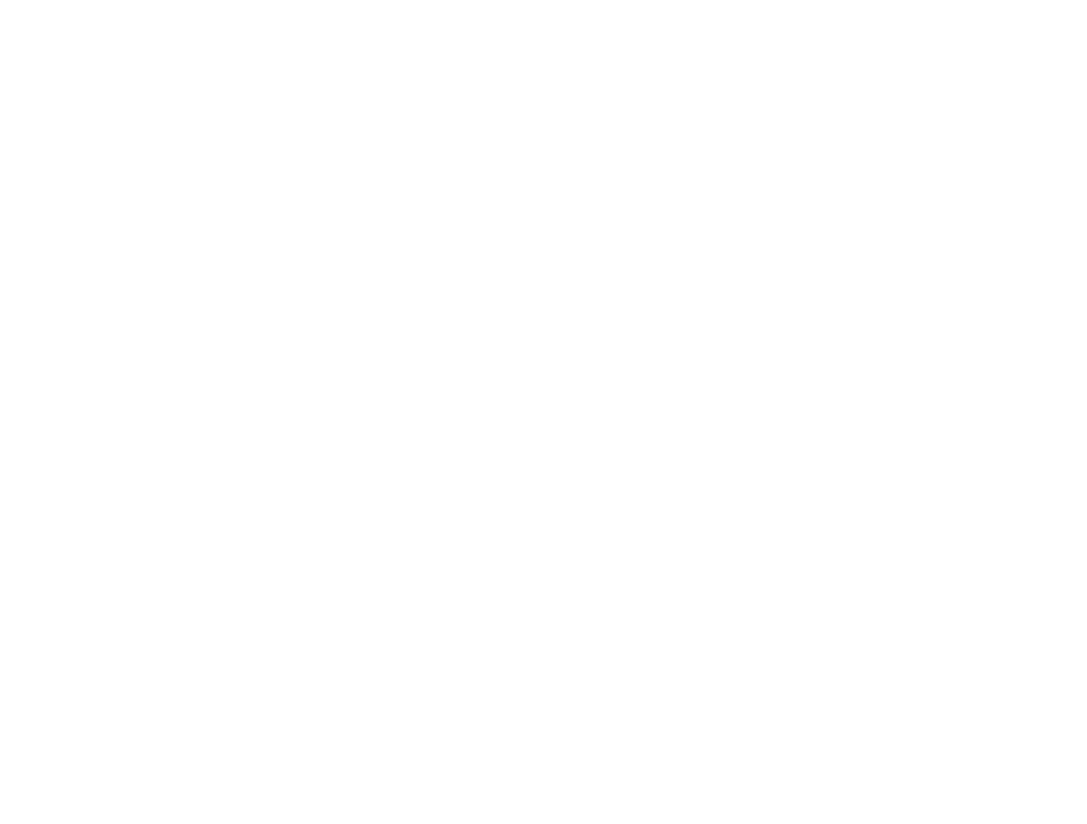
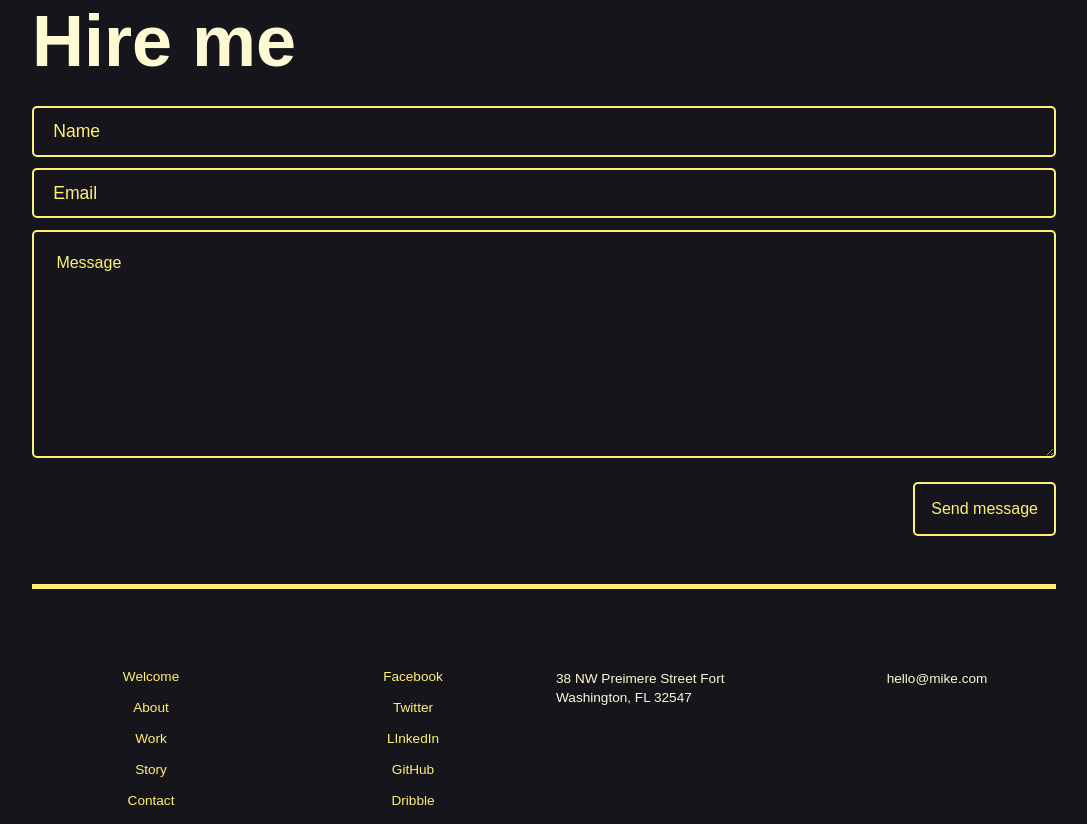
Before and after one commit to thecybergeneral/Portfolio-project, a plain HTML site: page index.html in a window 1280 px wide. Shown: the whole page, without its empty margins (96-1183 px from the left). Before the commit the page ends 800 px from the top, so only its background shows below. Drawn offline with Linux system fonts and the light colour scheme.

Commit message:
updated with the hire me and footer section

```diff
--- a/index.html
+++ b/index.html
@@ -1,15 +1,14 @@
 <!DOCTYPE html>
 <html lang="en">
   <head>
-    <meta charset="UTF-8">
-    <meta name="viewport" content="width=device-width, initial-scale=1.0">
+    <meta charset="UTF-8" />
+    <meta name="viewport" content="width=device-width, initial-scale=1.0" />
     <title>Mike's website</title>
+    <link rel="stylesheet" href="style.css" />
   </head>
   <body>
     <!-- For Azeez and co -->
-    <header>
-
-    </header>
+    <header></header>
     <main>
       <!-- write your codes here for the section you are working on -->
       <section id="hero"></section>
@@ -18,12 +17,46 @@
       <section id="works"></section>
 
       <section id="hire">
+        <div class="hire-box">
+          <h1>Hire me</h1>
+          <input type="text" placeholder="Name" /><br />
+          <input type="email" placeholder="Email" /><br />
+          <textarea
+            name="message"
+            id="message"
+            cols="30"
+            rows="10"
+            placeholder="Message"
+          ></textarea
+          ><br />
+          <div class="btn"><button>Send message</button></div>
 
+        </div>
       </section>
-
     </main>
     <footer>
-
+     <div class="footer-box">
+      <div>
+        <p>Welcome</p>
+        <p>About</p>
+        <p>Work</p>
+        <p>Story</p>
+        <p>Contact</p>
+      </div>
+      <div>
+        <p>Facebook</p>
+        <p>Twitter</p>
+        <p>LInkedIn</p>
+        <p>GitHub</p>
+        <p>Dribble</p>
+      </div>
+      <div>
+        <p class="addr">38 NW Preimere Street Fort Washington, FL 32547</p>
+      </div>
+      <div>
+        <p class="addr">hello@mike.com</p>
+      </div>
+    </div>
     </footer>
   </body>
 </html>
--- a/style.css
+++ b/style.css
@@ -8,3 +8,107 @@ for example when styling the about section:
 }
 Follow a similar covention
 */
+
+*{
+    padding: 0;
+    margin: 0;
+    box-sizing: border-box;
+}
+
+/********** Hire me section **********/
+#hire{
+    background-color: #16151C;
+    display: flex;
+    align-items: center;
+    justify-content: center;
+
+
+}
+#hire .hire-box{
+    width: 80%;
+    font-family: sans-serif;
+    flex-direction: column;
+/*     border-bottom: .5rem solid #FDF9D2; */
+}
+#hire h1{
+    font-size: 4.5rem;
+    color: #FDF9D2;
+    margin-bottom: 1.5rem;
+    font-weight: 600;
+}
+#hire input{
+    font-size: 1.1rem;
+    color: #213553;
+    padding: .8rem 1.2rem;
+    background-color: transparent;
+    margin-bottom: .7rem;
+    border: 2px solid #FFF175;
+    border-radius: 5px;
+    width: 100%;
+    outline: none;
+}
+#hire input::placeholder, #hire textarea::placeholder{
+    color: #FFF175;
+    font-family: sans-serif;
+}
+#hire textarea{
+    background-color: transparent;
+    width: 100%;
+    border: 2px solid #FFF175;
+    border-radius: 5px;
+    padding: 1.4rem;
+    font-size: 1rem;
+    margin-bottom: 1.2rem;
+}
+#hire button{
+    background-color: transparent;
+    color: #FFF175;
+    outline: none;
+    border: 2px solid #FFF175;
+    border-radius: 5px;
+    padding: 1rem;
+    font-size: 1rem;
+    margin-bottom: 3rem;
+
+}
+#hire .btn{
+    display: flex;
+    justify-content: flex-end;
+}
+
+
+/*********** Footer section **********/
+footer{
+    background-color: #16151C;
+
+
+}
+footer .footer-box{
+    display: grid;
+    grid-template-columns: repeat(4, 2fr);
+    width: 80%;
+    margin: 0 auto;
+    border-top: 5px solid #FFF175;
+    padding-top: 5rem;
+
+}
+footer div{
+    gap: 1.5rem;
+}
+
+footer p{
+    color: #FFF175;
+    font-family: sans-serif;
+    font-size: .85rem;
+    margin-bottom: 1rem;
+    display: flex;
+    justify-content: center;
+}
+footer .addr{
+    line-height: 1.2rem;
+    color: #FDF9D2;
+}
+footer p:hover{
+    color: #FDF9D2;
+    cursor: pointer;
+}
```
Lines whose indentation alone changed are shown as unchanged.
